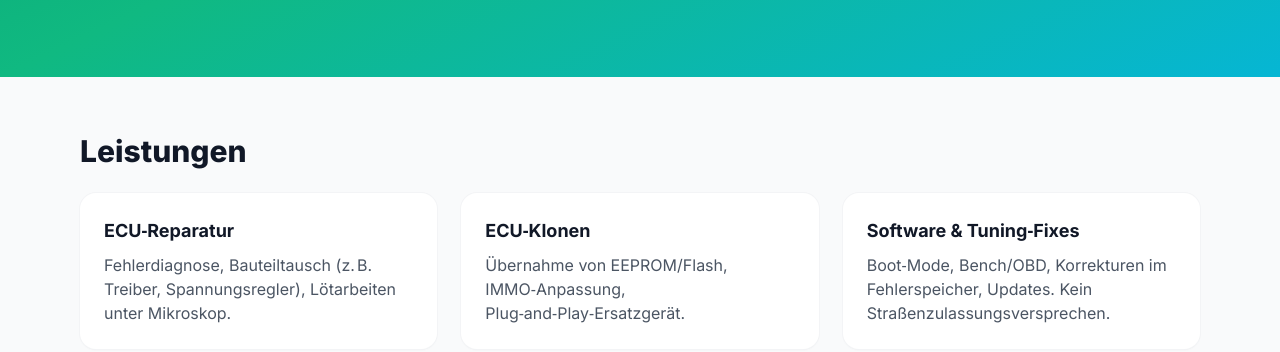
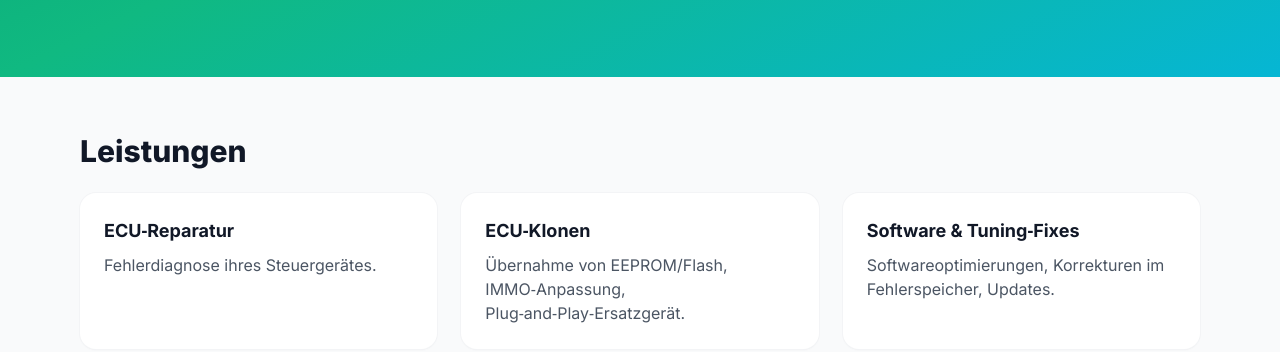
Before and after one commit to SanyasDynamics/SanyasDynamics.github.io, a plain HTML site: page index.html in a window 1280 px wide. Shown: the part 600-952 px from the top of the page. Drawn offline with nearby package versions, Linux system fonts and the light colour scheme.

Commit message:
Update index.html

```diff
--- a/index.html
+++ b/index.html
@@ -72,7 +72,7 @@
     <div class="grid md:grid-cols-3 gap-6">
       <article class="bg-white rounded-2xl shadow-sm ring-1 ring-gray-100 p-6 hover:shadow-lg hover:-translate-y-0.5 transition">
         <h3 class="font-bold text-lg">ECU‑Reparatur</h3>
-        <p class="text-gray-600 mt-2">Fehlerdiagnose, Bauteiltausch (z. B. Treiber, Spannungsregler), Lötarbeiten unter Mikroskop.</p>
+        <p class="text-gray-600 mt-2">Fehlerdiagnose ihres Steuergerätes.</p>
       </article>
       <article class="bg-white rounded-2xl shadow-sm ring-1 ring-gray-100 p-6 hover:shadow-lg hover:-translate-y-0.5 transition">
         <h3 class="font-bold text-lg">ECU‑Klonen</h3>
@@ -80,7 +80,7 @@
       </article>
       <article class="bg-white rounded-2xl shadow-sm ring-1 ring-gray-100 p-6 hover:shadow-lg hover:-translate-y-0.5 transition">
         <h3 class="font-bold text-lg">Software & Tuning‑Fixes</h3>
-        <p class="text-gray-600 mt-2">Boot‑Mode, Bench/OBD, Korrekturen im Fehlerspeicher, Updates. Kein Straßenzulassungsversprechen.</p>
+        <p class="text-gray-600 mt-2">Softwareoptimierungen, Korrekturen im Fehlerspeicher, Updates.</p>
       </article>
     </div>
   </section>
```
